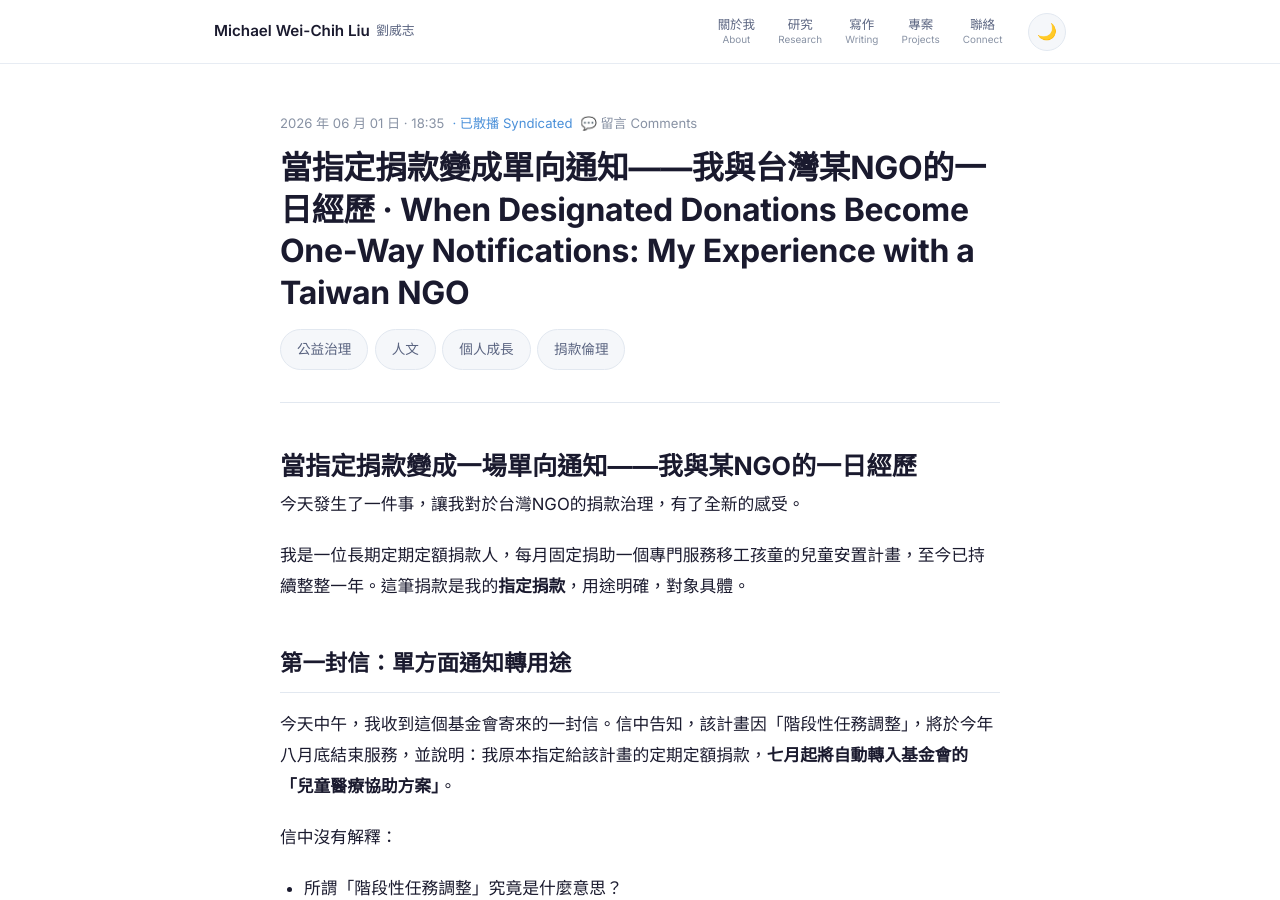
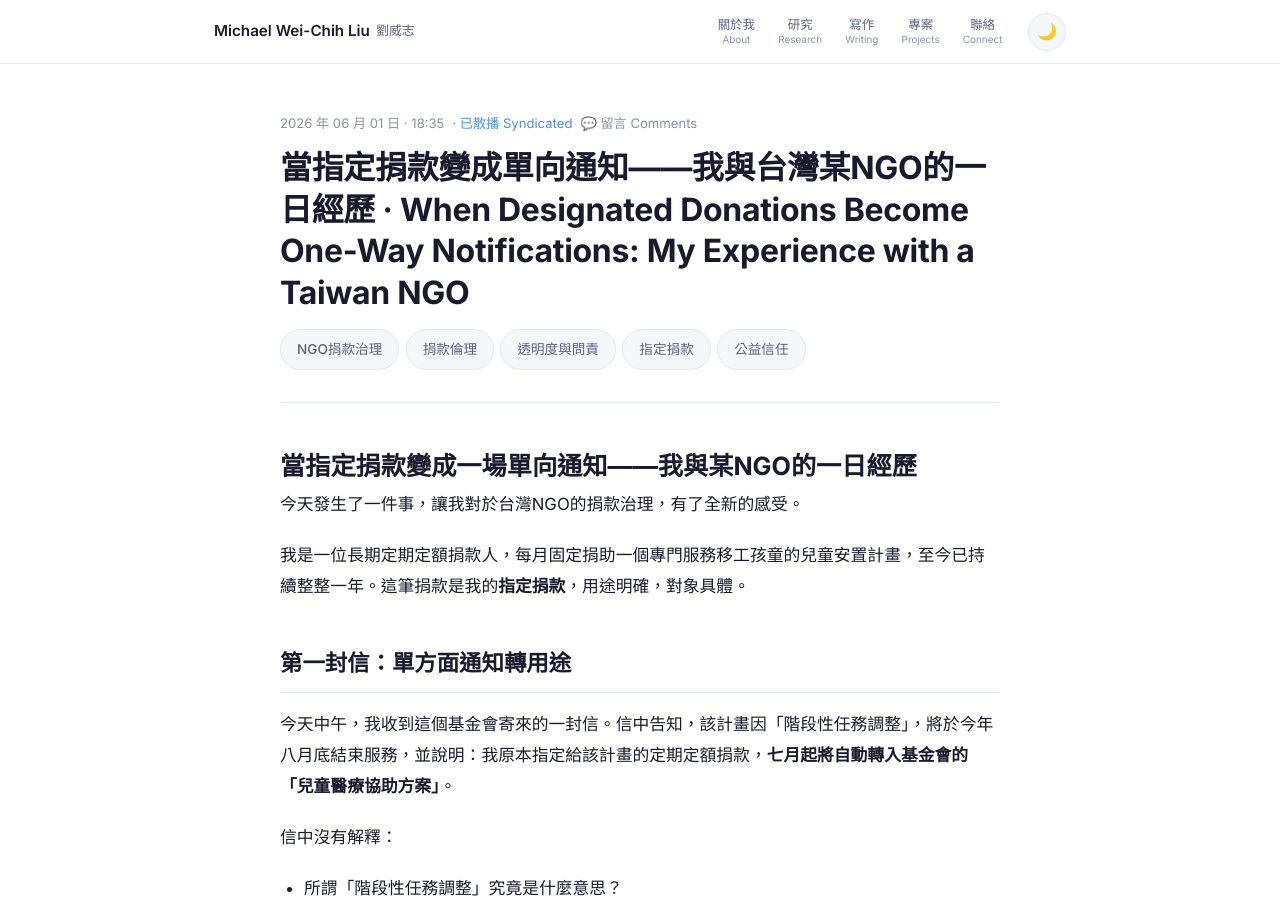
Before and after one commit to liuweichihtw-0624/liuweichihtw-0624.github.io, a Jekyll site: the page built from _posts/2026-06-01-ngo-donation-accountability-trust.md, in a window 1280 px wide and 900 px high. Built offline with Jekyll 4.4.1, drawn with Linux system fonts in a browser that asks for light colours; comment, search, counter and statistics services are not loaded.

Commit message:
retag: update tags for 2026-06-01-ngo-donation-accountability-trust.md

```diff
--- a/_posts/2026-06-01-ngo-donation-accountability-trust.md
+++ b/_posts/2026-06-01-ngo-donation-accountability-trust.md
@@ -2,7 +2,7 @@
 layout: post
 title: "當指定捐款變成單向通知——我與台灣某NGO的一日經歷 · When Designated Donations Become One-Way Notifications: My Experience with a Taiwan NGO"
 date: 2026-06-01 18:35:00 +0800
-tags: [公益治理, 人文, 個人成長, 捐款倫理]
+tags: ["NGO捐款治理", "捐款倫理", "透明度與問責", "指定捐款", "公益信任"]
 publish: true
 syndicate: [linkedin]
 excerpt: "長期定期定額捐款遭基金會單方面變更用途並暫停，引發對台灣NGO捐款治理透明度與問責制度的反思。"
```
